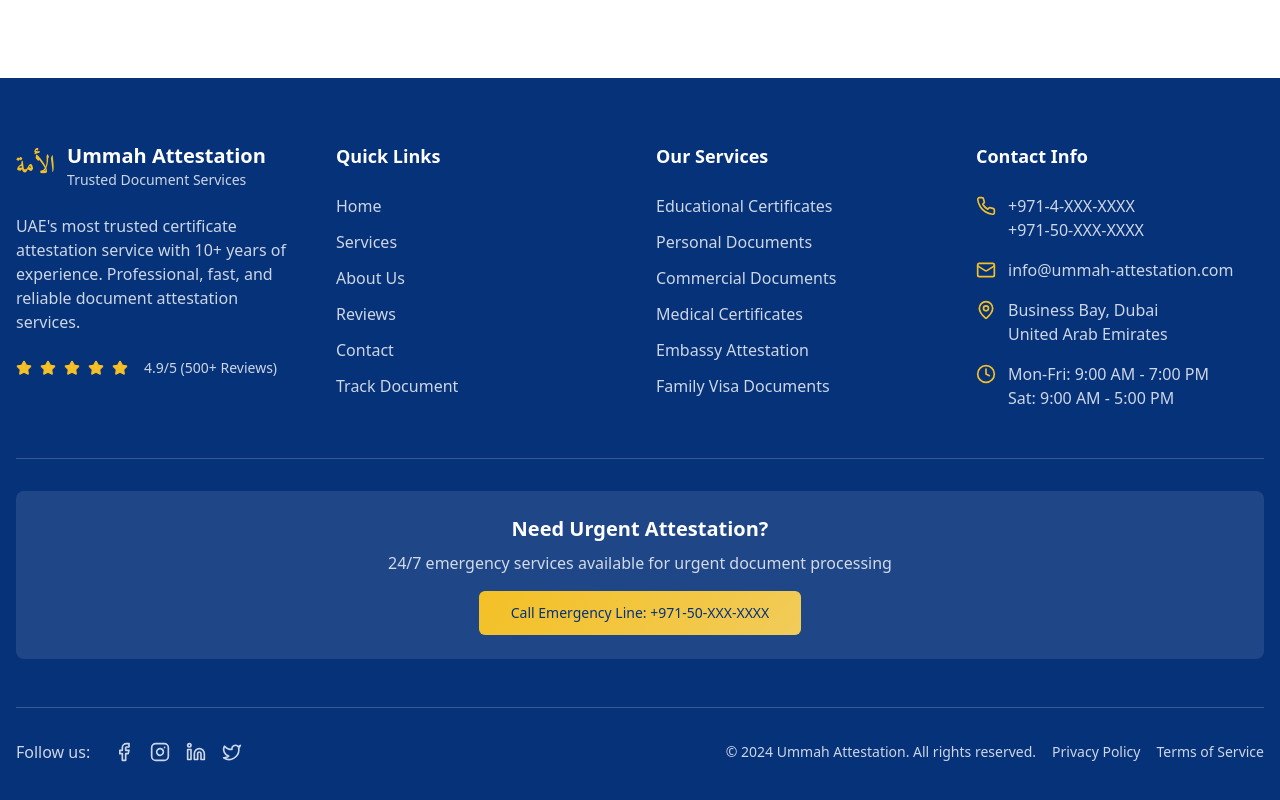
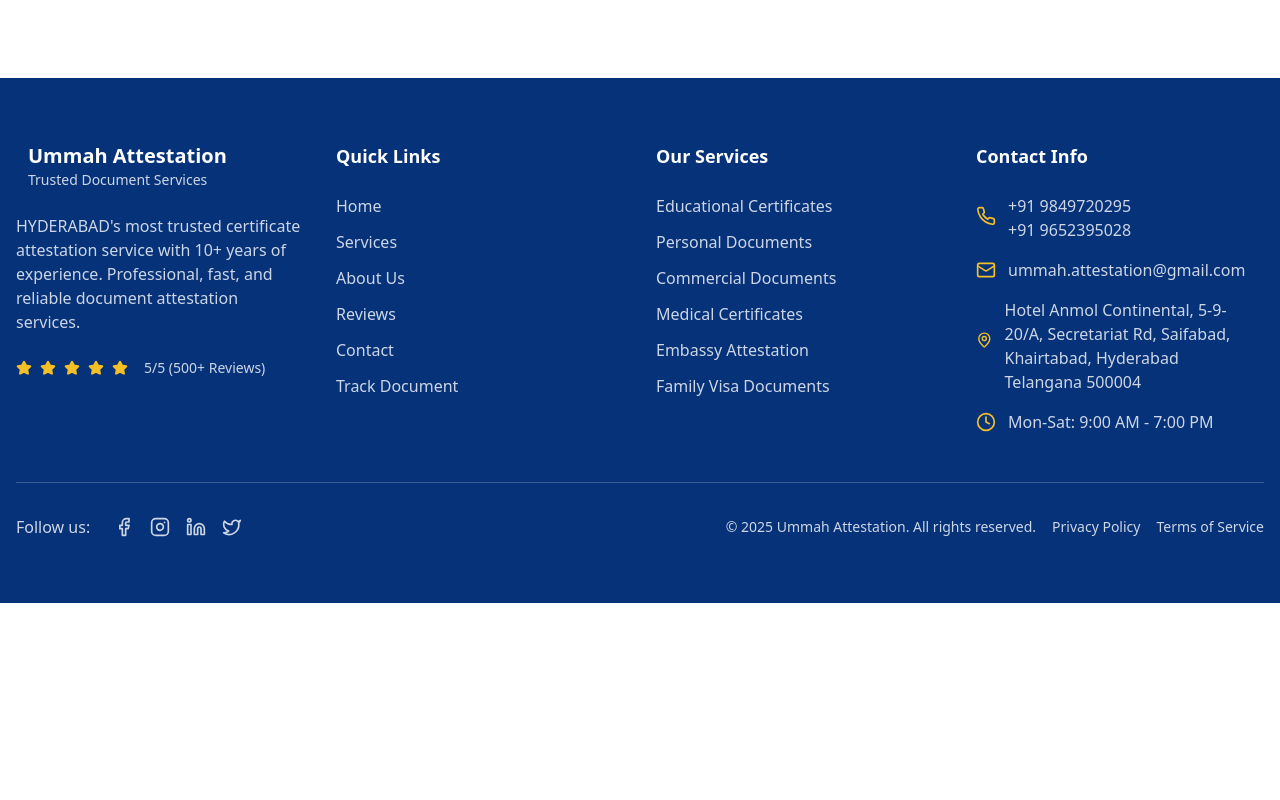
Before and after one commit to Aminmohammed1/ummah-fast-attest, a React (Vite) app: page / in a window 1280 px wide. Shown: the part 6762-7562 px from the top of the page. After the commit the page ends 7365 px from the top, so only its background shows below. Built offline with nearby package versions, Linux system fonts and the light colour scheme.

Commit message:
update footer

```diff
--- a/src/components/Footer.tsx
+++ b/src/components/Footer.tsx
@@ -20,21 +20,21 @@ const Footer = () => {
           {/* Company Info */}
           <div className="lg:col-span-1">
             <div className="flex items-center gap-3 mb-6">
-              <div className="text-gold font-arabic text-2xl font-bold">الأمة</div>
+              <div className="text-gold font-arabic text-2xl font-bold"></div>
               <div>
                 <h3 className="text-xl font-bold">Ummah Attestation</h3>
                 <p className="text-white/80 text-sm">Trusted Document Services</p>
               </div>
             </div>
             <p className="text-white/80 mb-6">
-              UAE's most trusted certificate attestation service with 10+ years of experience.
+              HYDERABAD's most trusted certificate attestation service with 10+ years of experience.
               Professional, fast, and reliable document attestation services.
             </p>
             <div className="flex items-center gap-2 mb-4">
               {[...Array(5)].map((_, i) => (
                 <Star key={i} className="h-4 w-4 text-gold fill-current" />
               ))}
-              <span className="text-sm text-white/80 ml-2">4.9/5 (500+ Reviews)</span>
+              <span className="text-sm text-white/80 ml-2">5/5 (500+ Reviews)</span>
             </div>
           </div>
 
@@ -69,43 +69,33 @@ const Footer = () => {
             <h4 className="text-lg font-semibold mb-6">Contact Info</h4>
             <div className="space-y-4">
               <div className="flex items-start gap-3">
-                <Phone className="h-5 w-5 text-gold mt-0.5" />
+                <Phone className="h-5 w-5 text-gold mt-3" />
                 <div>
-                  <p className="text-white/80">+971-4-XXX-XXXX</p>
-                  <p className="text-white/80">+971-50-XXX-XXXX</p>
+                  <a href="tel:+919849720295" className="text-white/80">+91 9849720295</a>
+                  <br />
+                  <a href="tel:+919652395028" className="text-white/80">+91 9652395028</a>
                 </div>
               </div>
               <div className="flex items-start gap-3">
                 <Mail className="h-5 w-5 text-gold mt-0.5" />
                 <div>
-                  <p className="text-white/80">info@ummah-attestation.com</p>
+                  <p className="text-white/80">ummah.attestation@gmail.com</p>
                 </div>
               </div>
               <div className="flex items-start gap-3">
-                <MapPin className="h-5 w-5 text-gold mt-0.5" />
+                <MapPin className="h-20 w-10 text-gold mt-0.5" />
                 <div>
-                  <p className="text-white/80">Business Bay, Dubai<br />United Arab Emirates</p>
+                  <p className="text-white/80">Hotel Anmol Continental, 5-9-20/A, Secretariat Rd, Saifabad, Khairtabad, Hyderabad <br />Telangana 500004</p>
+
                 </div>
               </div>
               <div className="flex items-start gap-3">
                 <Clock className="h-5 w-5 text-gold mt-0.5" />
                 <div>
-                  <p className="text-white/80">Mon-Fri: 9:00 AM - 7:00 PM</p>
-                  <p className="text-white/80">Sat: 9:00 AM - 5:00 PM</p>
+                  <p className="text-white/80">Mon-Sat: 9:00 AM - 7:00 PM</p>
                 </div>
               </div>
             </div>
-          </div>
-        </div>
-
-        {/* Emergency Contact Section */}
-        <div className="mt-12 pt-8 border-t border-white/20">
-          <div className="bg-white/10 rounded-lg p-6 text-center">
-            <h4 className="text-xl font-semibold mb-2">Need Urgent Attestation?</h4>
-            <p className="text-white/80 mb-4">24/7 emergency services available for urgent document processing</p>
-            <Button variant="gold" size="lg">
-              Call Emergency Line: +971-50-XXX-XXXX
-            </Button>
           </div>
         </div>
 
@@ -115,13 +105,13 @@ const Footer = () => {
             <div className="flex items-center gap-6 mb-4 md:mb-0">
               <span className="text-white/80">Follow us:</span>
               <div className="flex gap-4">
-                <a href="#" className="text-white/80 hover:text-gold transition-colors">
+                <a href="https://www.facebook.com/p/Ummah-Attestation-100063835452250/" className="text-white/80 hover:text-gold transition-colors">
                   <Facebook className="h-5 w-5" />
                 </a>
                 <a href="#" className="text-white/80 hover:text-gold transition-colors">
                   <Instagram className="h-5 w-5" />
                 </a>
-                <a href="#" className="text-white/80 hover:text-gold transition-colors">
+                <a href="https://www.linkedin.com/in/ummah-attestation-6044a987/" className="text-white/80 hover:text-gold transition-colors">
                   <Linkedin className="h-5 w-5" />
                 </a>
                 <a href="#" className="text-white/80 hover:text-gold transition-colors">
@@ -130,7 +120,7 @@ const Footer = () => {
               </div>
             </div>
             <div className="flex flex-col md:flex-row items-center gap-4 text-white/80 text-sm">
-              <p>&copy; 2024 Ummah Attestation. All rights reserved.</p>
+              <p>&copy; 2025 Ummah Attestation. All rights reserved.</p>
               <div className="flex gap-4">
                 <a href="#" className="hover:text-gold transition-colors">Privacy Policy</a>
                 <a href="#" className="hover:text-gold transition-colors">Terms of Service</a>
```
